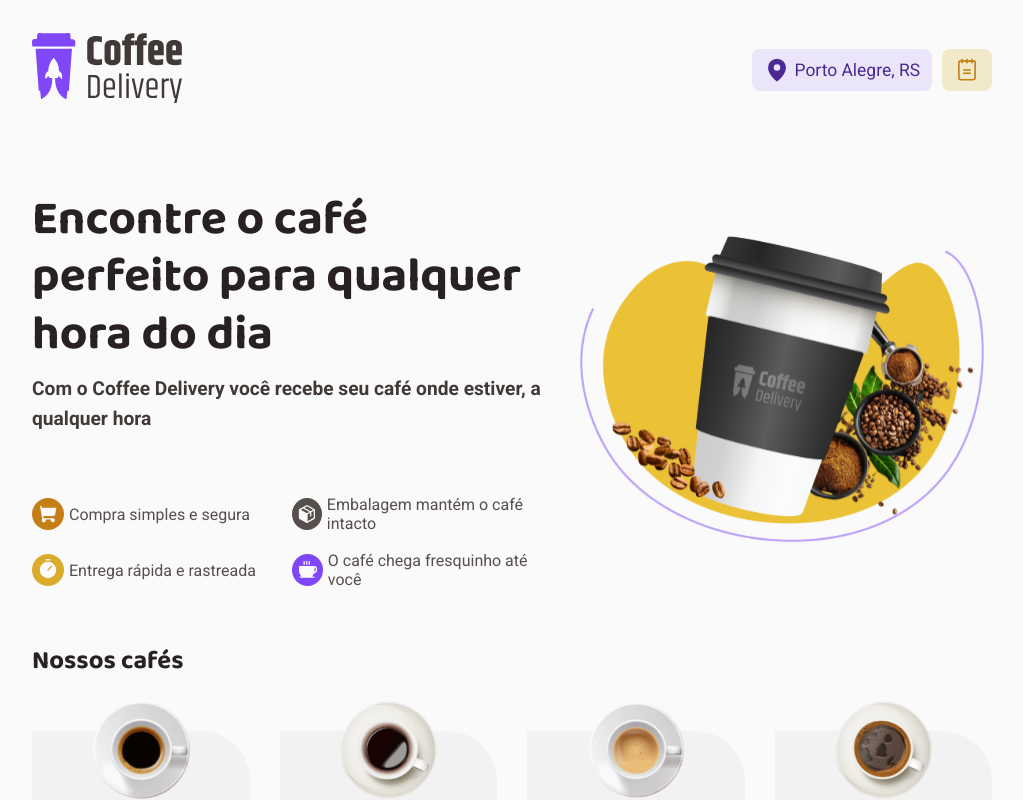
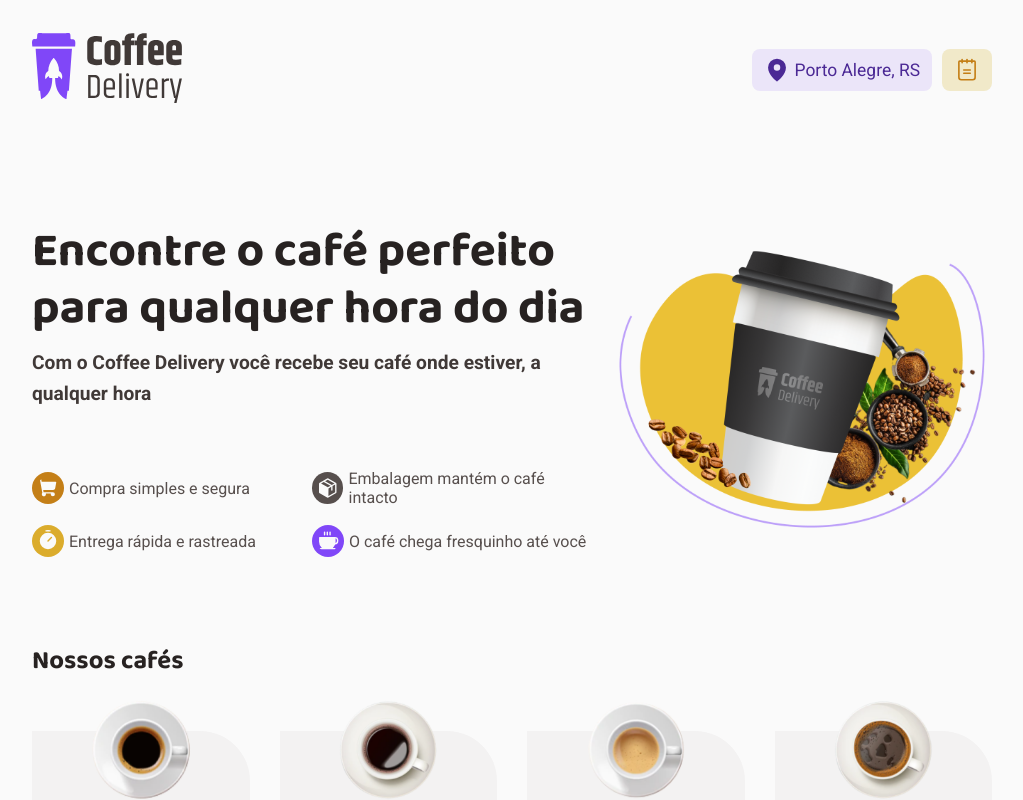
Before and after one commit to PedroSchinke/Coffee-Delivery, a React (Vite) app: page / in a window 1280 px wide. Shown: the top 800 px of the page, without its empty margins (128-1151 px from the left). Built offline with nearby package versions, Linux system fonts and the light colour scheme; the HTML template or start-up script is replaced by a standard one.

Commit message:
fixed home banner responsive

```diff
--- a/src/pages/home/components/banner/styles.ts
+++ b/src/pages/home/components/banner/styles.ts
@@ -19,6 +19,11 @@
         flex-direction: column;
         gap: 60px;
 
+        @media (max-width: 1068px) {
+            width: 55%;
+            gap: 20px;
+        }
+
         @media (max-width: 768px) {
             width: 55%;
             gap: 20px;
@@ -26,10 +31,20 @@
     }
 
     img {
-        width: 420px;
+        width: 380px;
+
+        @media (max-width: 1068px) {
+            width: 300px;
+            margin-bottom: 200px;
+        }
 
         @media (max-width: 768px) {
             width: 200px;
+            margin-bottom: 200px;
+        }
+
+        @media (max-width: 450px) {
+            width: 160px;
             margin-bottom: 200px;
         }
     }
@@ -46,6 +61,10 @@
         font-size: 3rem;
         font-weight: 500;
         line-height: 1.2;
+
+        @media (max-width: 1068px) {
+            font-size: 2.3rem;
+        }
 
         @media (max-width: 768px) {
             font-size: 1.8rem;
@@ -78,6 +97,11 @@
     grid-template-columns: repeat(2, 1fr);
     list-style: none;
     row-gap: 18px;
+
+    @media (max-width: 1068px) {
+        width: 190%;
+        column-gap: 5px;
+    }
 
     @media (max-width: 768px) {
         width: 190%;
```
